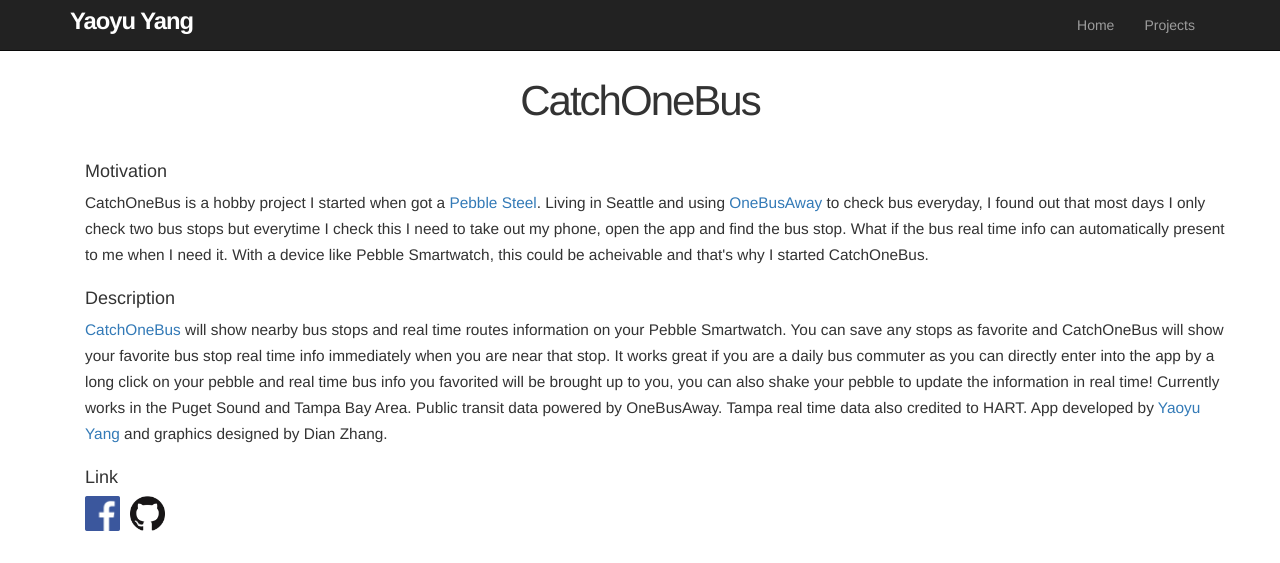
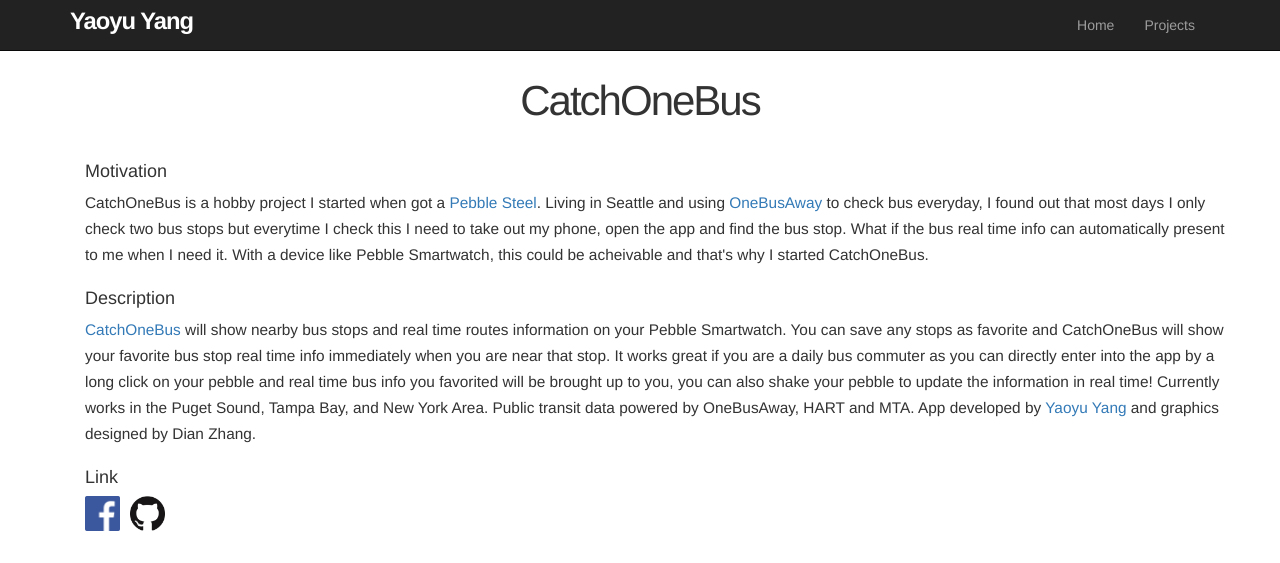
Before and after one commit to yaoyuyang/yaoyuyang.github.io, a Jekyll site: the page built from catchonebus/index.html, in a window 1280 px wide, cut to the strip 0-563 px from the top of the page. Built offline with Jekyll 4.4.1, drawn with Linux system fonts in a browser that asks for light colours.

Commit message:
update catchonebus

```diff
--- a/catchonebus/index.html
+++ b/catchonebus/index.html
@@ -10,7 +10,7 @@
 </div>
 <div class="container" id="CatchOneBus-description">
 <h4>Description</h4>
-<p><a href="https://apps.getpebble.com/applications/55331752ac075102f30000a7">CatchOneBus</a> will show nearby bus stops and real time routes information on your Pebble Smartwatch. You can save any stops as favorite and CatchOneBus will show your favorite bus stop real time info immediately when you are near that stop. It works great if you are a daily bus commuter as you can directly enter into the app by a long click on your pebble and real time bus info you favorited will be brought up to you, you can also shake your pebble to update the information in real time! Currently works in the Puget Sound and Tampa Bay Area. Public transit data powered by OneBusAway. Tampa real time data also credited to HART. App developed by <a href="http://www.yaoyuyang.com/">Yaoyu Yang</a> and graphics designed by Dian Zhang.</p>
+<p><a href="https://apps.getpebble.com/applications/55331752ac075102f30000a7">CatchOneBus</a> will show nearby bus stops and real time routes information on your Pebble Smartwatch. You can save any stops as favorite and CatchOneBus will show your favorite bus stop real time info immediately when you are near that stop. It works great if you are a daily bus commuter as you can directly enter into the app by a long click on your pebble and real time bus info you favorited will be brought up to you, you can also shake your pebble to update the information in real time! Currently works in the Puget Sound, Tampa Bay, and New York Area. Public transit data powered by OneBusAway, HART and MTA. App developed by <a href="http://www.yaoyuyang.com/">Yaoyu Yang</a> and graphics designed by Dian Zhang.</p>
 </div>
 <div class="container" id="CatchOneBus-link">
 <h4>Link</h4>
```
